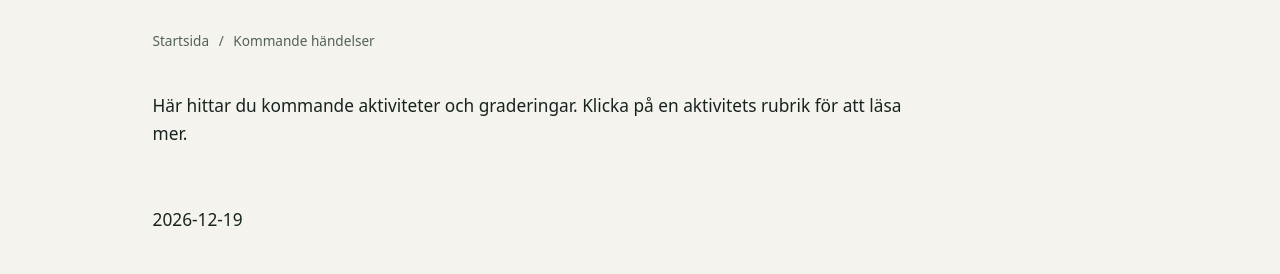
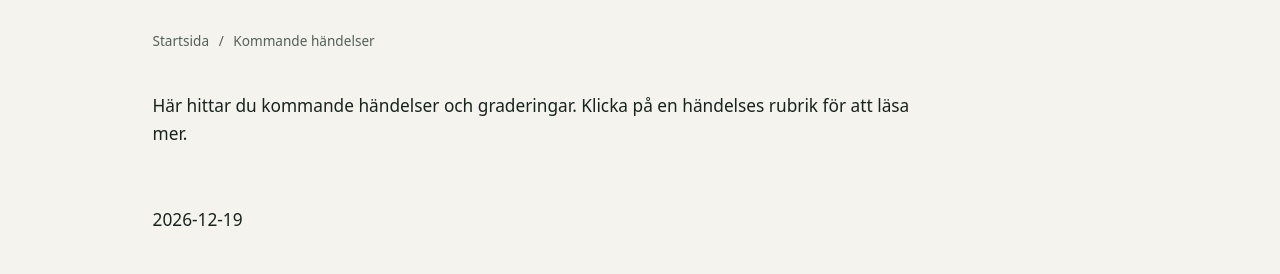
Before and after one commit to Alingsas-Ju-Jutsu/alingsasju-jujutsu.se, a Jekyll site: the page built from _club_pages/handelser.md, in a window 1280 px wide. Shown: the part 293-567 px from the top of the page. Built offline with Jekyll 4.4.1, drawn with Linux system fonts in a browser that asks for light colours.

Commit message:
Använd Kommande händelser konsekvent på webbplatsen och i CMS
Co-authored-by: Copilot <223556219+Copilot@users.noreply.github.com>

```diff
--- a/_club_pages/handelser.md
+++ b/_club_pages/handelser.md
@@ -1,12 +1,12 @@
 ---
 title: Kommande händelser
-description: Kommande aktiviteter och graderingar hos Alingsås Ju-Jutsuklubb.
+description: Kommande händelser och graderingar hos Alingsås Ju-Jutsuklubb.
 permalink: "/aktiviteter/"
 category: Föreningen
 maintained_content: true
 ---
 
-Här hittar du kommande aktiviteter och graderingar. Klicka på en aktivitets
+Här hittar du kommande händelser och graderingar. Klicka på en händelses
 rubrik för att läsa mer.
 
 {% include upcoming-events.html %}
--- a/_config.yml
+++ b/_config.yml
@@ -38,7 +38,7 @@ defaults:
       type: activities
     values:
       layout: activity
-      category: Aktiviteter
+      category: Kommande händelser
   - scope:
       path: ""
     values:
--- a/tools/test_dated_content.rb
+++ b/tools/test_dated_content.rb
@@ -124,6 +124,7 @@ class DatedContentTest < Minitest::Test
     root = File.expand_path("..", __dir__)
     cms = YAML.load_file(File.join(root, ".pages.yml"), aliases: true)
     activities = cms.fetch("content").find { |entry| entry["name"] == "activities" }
+    assert_equal "Kommande händelser", activities["label"]
     assert_equal "_activities", activities["path"]
     assert_equal "{primary}-{fields.event_date}.md", activities["filename"]
     assert_equal %w[title event_date description body images], activities["fields"].map { |field| field["name"] }
```
Also changed, not shown: README.md (+14 -14 lines), .github/copilot-instructions.md, .pages.yml.
